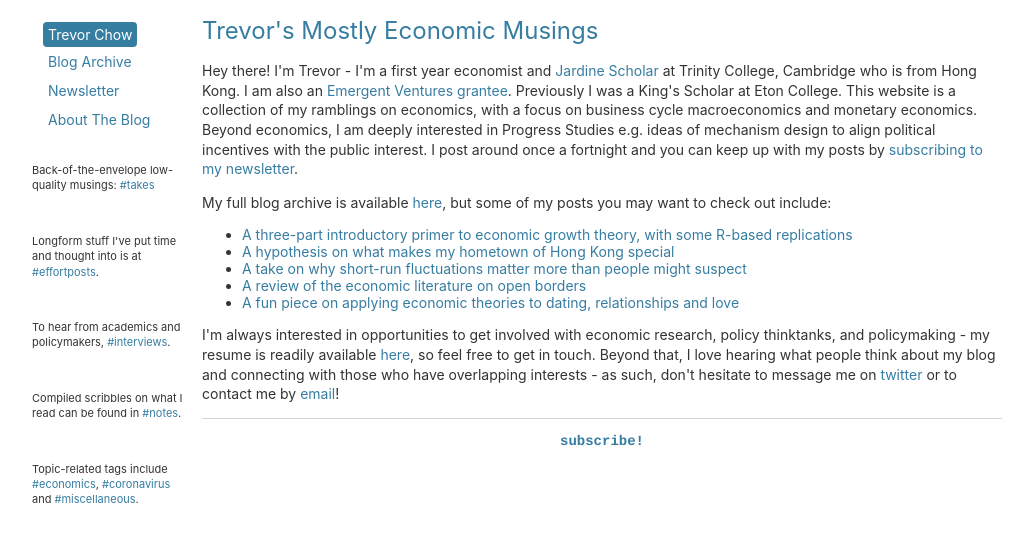
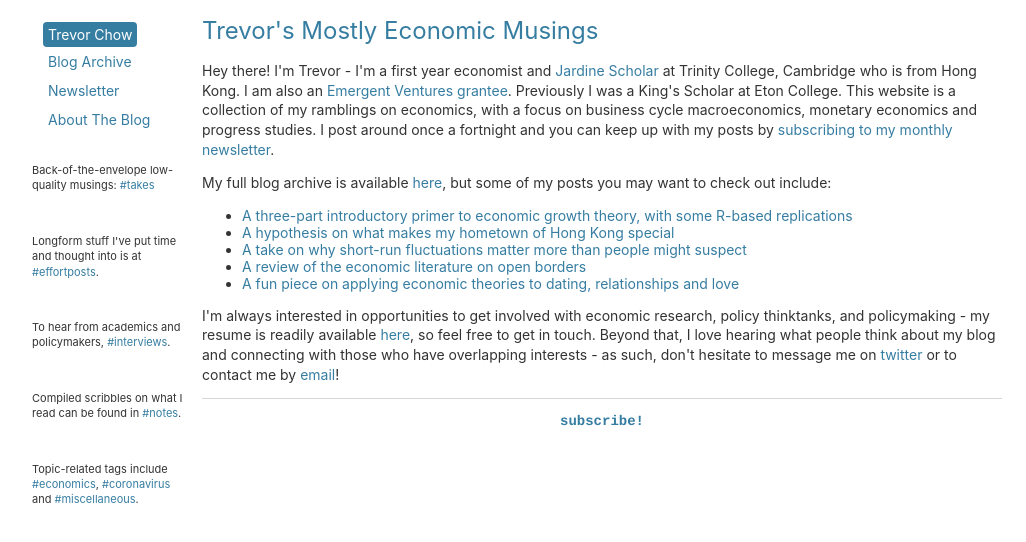
Before and after one commit to tmychow/tmychow.github.io, a Jekyll site: the page built from index.html, in a window 1280 px wide. Shown: the top 542 px of the page, without its empty margins (28-1054 px from the left). Built offline with Jekyll 4.4.1, drawn with Linux system fonts in a browser that asks for light colours.

Commit message:
Update index.html

```diff
--- a/index.html
+++ b/index.html
@@ -3,7 +3,7 @@
 title: Trevor's Mostly Economic Musings
 ---
 	<h1>{{ page.title }}</h1>
-	<p>Hey there! I'm Trevor - I'm a first year economist and <a href="http://jardine-foundation.org/">Jardine Scholar</a> at Trinity College, Cambridge who is from Hong Kong. I am also an <a href="https://tmychow.com/blog/2021/03/08/emergent-ventures">Emergent Ventures grantee</a>. Previously I was a King's Scholar at Eton College. This website is a collection of my ramblings on economics, with a focus on business cycle macroeconomics and monetary economics. Beyond economics, I am deeply interested in Progress Studies e.g. ideas of mechanism design to align political incentives with the public interest. I post around once a fortnight and you can keep up with my posts by <a href="https://buttondown.email/tmychow">subscribing to my newsletter</a>.</p>
+	<p>Hey there! I'm Trevor - I'm a first year economist and <a href="http://jardine-foundation.org/">Jardine Scholar</a> at Trinity College, Cambridge who is from Hong Kong. I am also an <a href="https://tmychow.com/blog/2021/03/08/emergent-ventures">Emergent Ventures grantee</a>. Previously I was a King's Scholar at Eton College. This website is a collection of my ramblings on economics, with a focus on business cycle macroeconomics, monetary economics and progress studies. I post around once a fortnight and you can keep up with my posts by <a href="https://buttondown.email/tmychow">subscribing to my monthly newsletter</a>.</p>
 	<p> My full blog archive is available <a href="https://tmychow.com/blog/">here</a>, but some of my posts you may want to check out include:</p>
 	<ul>
 		<li> <a href="https://tmychow.com/blog/2020/07/02/growth-a-primer-in-three-parts">A three-part introductory primer to economic growth theory, with some R-based replications</a> </li>
```
